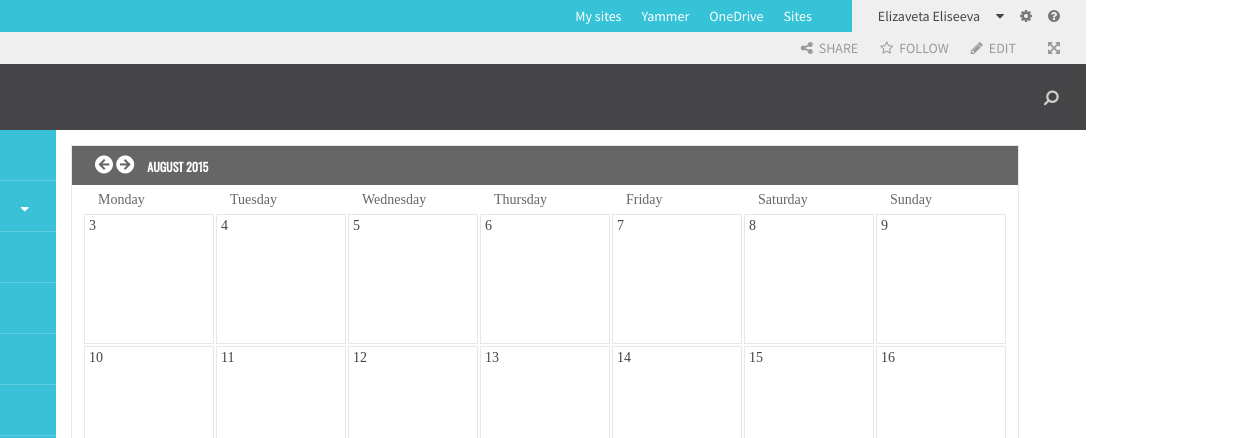
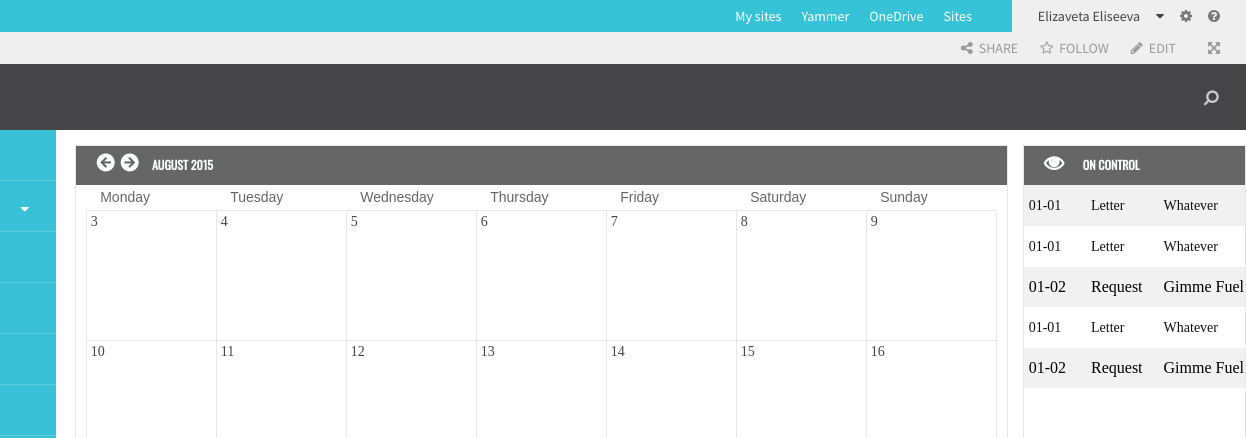
Before and after one commit to AnnieMalysheva/Epam-Training-Project, a plain HTML site: page index.html in a window 1280 px wide. Shown: the top 438 px of the page, 194-1440 px from the left, 1246 px wide, since content can reach past the window. Drawn offline with nearby package versions, Linux system fonts and the light colour scheme.

Commit message:
'On control' section

```diff
--- a/index.html
+++ b/index.html
@@ -134,7 +134,44 @@
                     </tbody>
                 </table>
             </div>
-            <div id="control"></div>
+            <div id="control">
+                <table class="control-table">
+                    <thead>
+                    <tr>
+                        <th>
+                            <span>on control</span>
+                        </th>
+                    </tr>
+                    </thead>
+                    <tbody>
+                    <tr class="list-event odd">
+                        <td class="event-number"><a href="#">01-01</a></td>
+                        <td class="event-type"><a href="#">Letter</a></td>
+                        <td class="event-message"><a href="#">Whatever</a></td>
+                    </tr>
+                    <tr class="list-event">
+                        <td class="event-number"><a href="#">01-01</a></td>
+                        <td class="event-type"><a href="#">Letter</a></td>
+                        <td class="event-message"><a href="#">Whatever</a></td>
+                    </tr>
+                    <tr class="list-event odd">
+                        <td class="event-number">01-02</td>
+                        <td class="event-type">Request</td>
+                        <td class="event-message">Gimme Fuel</td>
+                    </tr>
+                    <tr class="list-event">
+                        <td class="event-number"><a href="#">01-01</a></td>
+                        <td class="event-type"><a href="#">Letter</a></td>
+                        <td class="event-message"><a href="#">Whatever</a></td>
+                    </tr>
+                    <tr class="list-event odd">
+                        <td class="event-number">01-02</td>
+                        <td class="event-type">Request</td>
+                        <td class="event-message">Gimme Fuel</td>
+                    </tr>
+                    </tbody>
+                </table>
+            </div>
         </section>
     </div>
 </body>
--- a/pub/css/calendar.css
+++ b/pub/css/calendar.css
@@ -1,22 +1,31 @@
 table.calendar-table {
-    /*width: 919px;*/
-    padding: 0 10px 8px 10px;
+    display: flex;
+    flex-direction: column;
+    justify-content: space-between;
+    align-items: flex-start;
+    border: 1px solid #e7e7e7;
+    margin: 15px 0 0 15px;
+    border-collapse: collapse;
 }
 
 table.calendar-table thead {
     width: 100%;
     height: 27px;
     background-color: #666666;
-    padding: 6px 0 6px 20px;
+    margin: 0;
+    padding: 6px 0;
 }
 
 table.calendar-table span.table-heading {
     text-transform: uppercase;
-    /*noinspection CssNoGenericFontName*/
-    font-family: 'Oswald';
+    font-family: 'Oswald', sans-serif;
     font-size: 12px;
     color: #feffff;
     padding-left: 10px;
+}
+
+table.calendar-table tbody {
+    padding: 0 10px 8px 10px;
 }
 
 table.calendar-table td {
@@ -31,8 +40,7 @@ tr.week-days td {
     border: none;
     padding-left: 14px;
     color: #666666;
-    /*noinspection CssNoGenericFontName*/
-    font-family: 'Source Code Pro';
+    font-family: 'Source Code Pro', sans-serif;
     font-size: 14px;
     font-weight: 500;
 }
@@ -46,6 +54,8 @@ table.calendar-table a.prev:before {
     /*noinspection CssNoGenericFontName*/
     font-family: 'FontAwesome';
     content: '\f0a8 '; /*prev*/
+    padding-left: 20px;
+    padding-right: 3px;
 }
 
 table.calendar-table a.next:before {
--- /dev/null
+++ b/pub/css/control.css
@@ -0,0 +1,58 @@
+div#control {
+    display: flex;
+    flex: 1;
+}
+
+table.control-table {
+    display: flex;
+    flex-direction: column;
+    width: auto;
+    margin: 15px 0 0 15px;
+    border: 1px solid #e7e7e7;
+    border-collapse: collapse;
+}
+
+table.control-table thead {
+    width: 100%;
+    height: 27px;
+    background-color: #666666;
+    padding: 6px 0 6px 0;
+}
+
+table.control-table span {
+    text-transform: uppercase;
+    font-family: 'Oswald', sans-serif;
+    font-size: 12px;
+    color: #feffff;
+}
+
+table.control-table span:before {
+    /*noinspection CssNoGenericFontName*/
+    font-family: 'FontAwesome';
+    content: '\f06e  '; /*eye*/
+    font-size: 20px;
+    padding: 14px 14px 12px 19px;
+}
+
+table.control-table td {
+    padding-top: 15px;
+    padding-bottom: 15px;
+    line-height: 10px;
+}
+
+td.event-number, td.event-type {
+    padding-left: 5px;
+    padding-right: 20px;
+}
+
+table.control-table a {
+    /*noinspection CssNoGenericFontName*/
+    font-family: 'Source Code Pro';
+    font-size: 14px;
+    color: #111111;
+    text-align: left;
+}
+
+table.control-table tr.odd {
+    background-color: #f1f1f1;
+}
--- a/pub/css/header.css
+++ b/pub/css/header.css
@@ -141,8 +141,7 @@ div.image-logo {
 }
 
 a.odm {
-    /*noinspection CssNoGenericFontName*/
-    font-family: 'Oswald';
+    font-family: 'Oswald', sans-serif;
     font-size: 18px;
     color: #7be7f8;
     text-transform: uppercase;
--- a/pub/css/nav.css
+++ b/pub/css/nav.css
@@ -24,8 +24,7 @@ nav li {
 }
 
 nav a {
-    /*noinspection CssNoGenericFontName*/
-    font-family: 'Oswald';
+    font-family: 'Oswald', sans-serif;
     font-size: 14px;
     text-transform: uppercase;
 }
--- a/pub/css/style.css
+++ b/pub/css/style.css
@@ -1,39 +1,32 @@
 @import url('header.css');
 @import url('nav.css');
 @import url('calendar.css');
+@import url('control.css');
 @import url('https://fonts.googleapis.com/css?family=Oswald');
 @import url('https://fonts.googleapis.com/css?family=Source+Sans+Pro');
 @import url('https://maxcdn.bootstrapcdn.com/font-awesome/4.7.0/css/font-awesome.min.css');
 
 body {
+    width: 1440px;
     margin: 0;
 }
 
 body a {
     text-decoration: none;
     color: #ffffff;
-    /*noinspection CssNoGenericFontName*/
-    font-family: 'Source Sans Pro';
+    font-family: 'Source Sans Pro', sans-serif;
     font-size: 14px;
 }
 
 div.wrapper {
     display: flex;
     flex-direction: row;
-    justify-content: flex-start;
+    justify-content: space-between;
 }
 
 section {
     display: flex;
     flex-direction: row;
-    justify-content: flex-start;
+    justify-content: space-between;
+
 }
-
-table {
-    display: flex;
-    flex-direction: column;
-    justify-content: flex-start;
-    align-items: center;
-    border: 1px solid #e7e7e7;
-    margin: 15px 0 15px 15px;
-}
```
